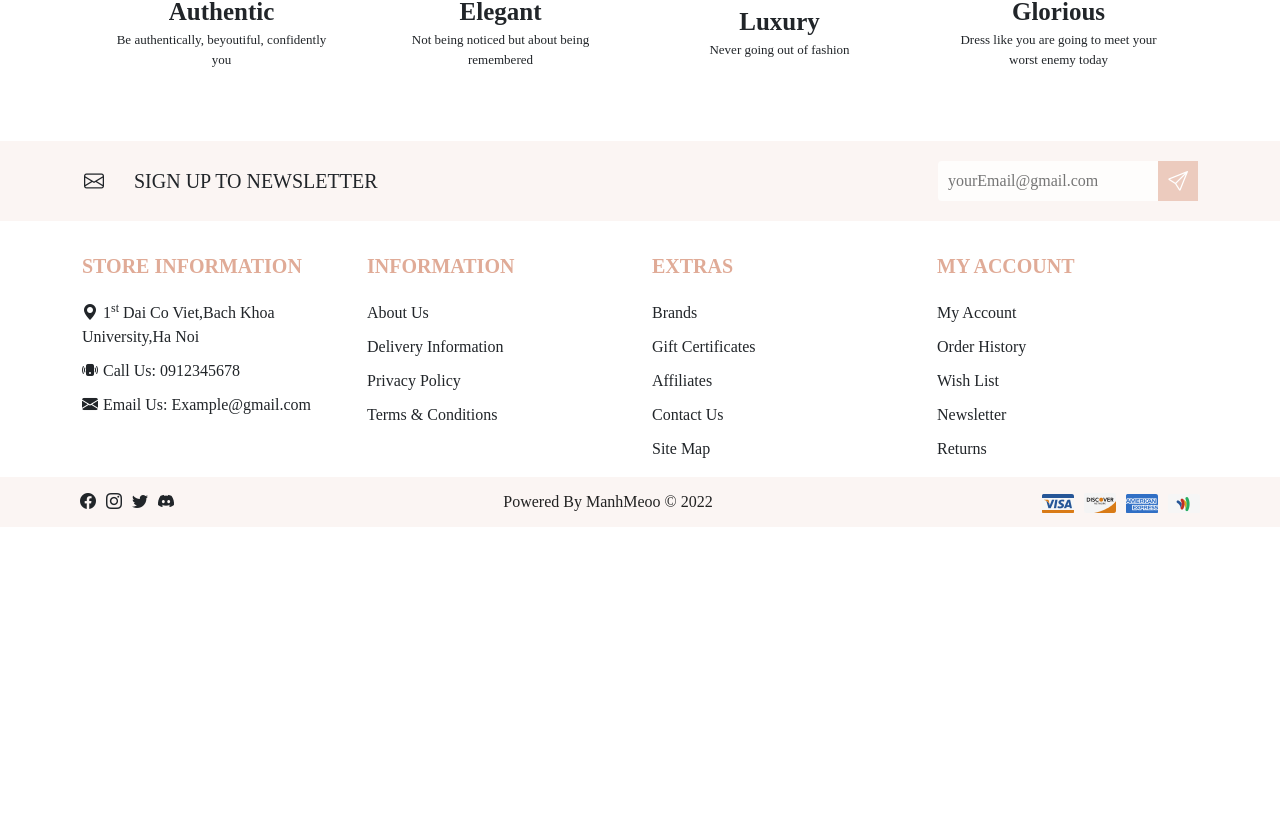
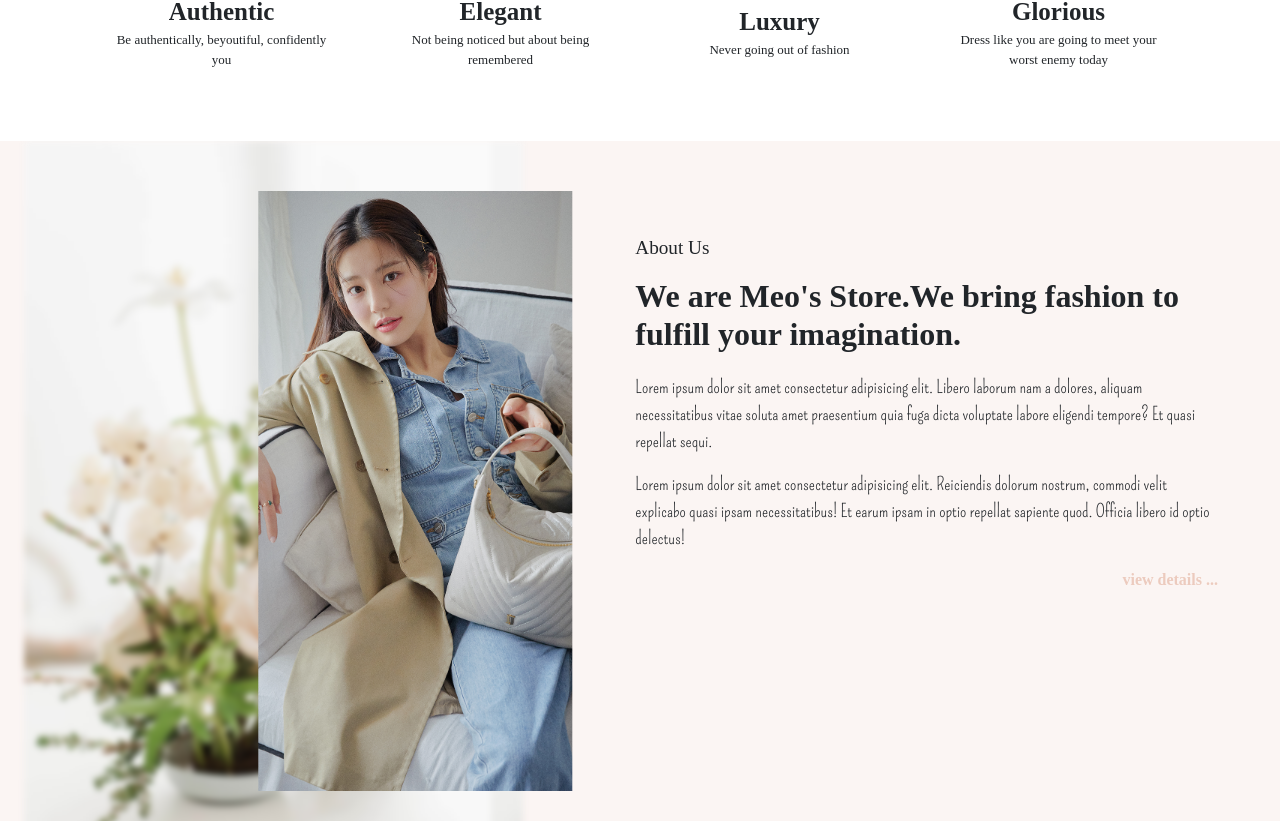
Before and after one commit to manhmeoo/meostore, a React (Create React App) app: page / in a window 1280 px wide. Shown: the part 1799-2620 px from the top of the page. Before the commit the page ends 2326 px from the top, so only its background shows below. Built offline with nearby package versions, Linux system fonts and the light colour scheme; a web font is replaced by a local one.

Commit message:
done about section

```diff
--- a/src/pages/home/Home.jsx
+++ b/src/pages/home/Home.jsx
@@ -1,6 +1,7 @@
 import React from "react";
 import Footer from "../../components/footer/Footer";
 import Header from "../../components/header/Header";
+import About from "./about/About";
 import Banner from "./banner/Banner";
 import WelcomeSection from "./welcomeSection/WelcomeSection";
 
@@ -10,6 +11,7 @@ const Home = () => {
       <Header></Header>
       <Banner></Banner>
       <WelcomeSection></WelcomeSection>
+      <About></About>
       <Footer></Footer>
     </>
   );
--- /dev/null
+++ b/src/pages/home/about/About.css
@@ -0,0 +1,110 @@
+.aboutSection {
+  overflow: hidden;
+  background-color: #fbf5f3;
+}
+.aboutSection__leftContents {
+  height: 400px;
+  position: relative;
+  overflow: hidden;
+}
+
+.about-background {
+  width: 100%;
+  height: 100%;
+  position: relative;
+  background-size: contain;
+  background-repeat: repeat;
+  background-image: url(../../../assets/imgs/VivienPro-Hero-03.jpeg);
+  background-attachment: fixed;
+  filter: blur(3px);
+}
+
+.aboutSection-container {
+  max-width: 1920px;
+  margin: auto;
+}
+
+.aboutSection__mainImg {
+  position: absolute;
+  z-index: 10;
+  top: 50%;
+  left: 50%;
+  transform: translate(-50%, -50%);
+  height: 300px;
+  width: 60%;
+}
+
+.aboutSection__mainImg img {
+  max-height: 600px;
+  width: 100%;
+  z-index: 10;
+  object-fit: cover;
+  height: 100%;
+}
+
+.aboutSection__rightContents {
+  margin-top: 20px;
+  margin-bottom: 50px;
+  display: flex;
+  flex-direction: column;
+  justify-content: flex-start;
+  align-items: flex-start;
+}
+
+.aboutSection__rightContents h5 {
+  font-size: larger;
+}
+
+.aboutSection__rightContents h2 {
+  font-weight: bolder;
+  margin-top: 10px;
+  margin-bottom: 20px;
+}
+
+.aboutSection__rightContents p {
+  font-family: pompiere;
+  font-size: large;
+  font-weight: 500;
+}
+
+.rightContentsBtn {
+  align-self: flex-end;
+  transition: all 0.5s;
+}
+
+.rightContentsBtn a {
+  transition: all 0.5s;
+  color: #eccbbe;
+  font-weight: bolder;
+}
+
+.rightContentsBtn:hover a {
+  color: #e0ab97;
+  text-decoration: underline;
+}
+
+@media (min-width: 1024px) {
+  .aboutSection__leftContents {
+    height: 700px;
+    overflow: visible;
+  }
+
+  .aboutSection__mainImg {
+    position: absolute;
+    z-index: 10;
+    top: 50%;
+    left: 50%;
+    transform: translate(-5%, -50%);
+    height: 600px;
+  }
+
+  .aboutSection__mainImg img {
+    height: 100%;
+  }
+
+  .aboutSection__rightContents {
+    padding: 50px;
+    padding-top: 75px;
+    padding-left: 100px;
+  }
+}
--- /dev/null
+++ b/src/pages/home/about/About.jsx
@@ -0,0 +1,44 @@
+import React from "react";
+import "./About.css";
+import AboutMainImg from "../../../assets/imgs/aboutSectionImg.jpg";
+import { Link } from "react-router-dom";
+
+const About = () => {
+  return (
+    <>
+      <div className="container-fluid aboutSection">
+        <div className="row aboutSection-container">
+          <div className="col-lg-5 aboutSection__leftContents">
+            <div className="about-background" />
+            <div className="aboutSection__mainImg">
+              <img className="img-fluid" src={AboutMainImg} />
+            </div>
+          </div>
+          <div className="col-lg-7 aboutSection__rightContents">
+            <h5>About Us</h5>
+            <h2>
+              We are Meo's Store.We bring fashion to fulfill your imagination.
+            </h2>
+            <p>
+              Lorem ipsum dolor sit amet consectetur adipisicing elit. Libero
+              laborum nam a dolores, aliquam necessitatibus vitae soluta amet
+              praesentium quia fuga dicta voluptate labore eligendi tempore? Et
+              quasi repellat sequi.
+            </p>
+            <p>
+              Lorem ipsum dolor sit amet consectetur adipisicing elit.
+              Reiciendis dolorum nostrum, commodi velit explicabo quasi ipsam
+              necessitatibus! Et earum ipsam in optio repellat sapiente quod.
+              Officia libero id optio delectus!
+            </p>
+            <div className="rightContentsBtn">
+              <Link to="about.html">view details ...</Link>
+            </div>
+          </div>
+        </div>
+      </div>
+    </>
+  );
+};
+
+export default About;
```
